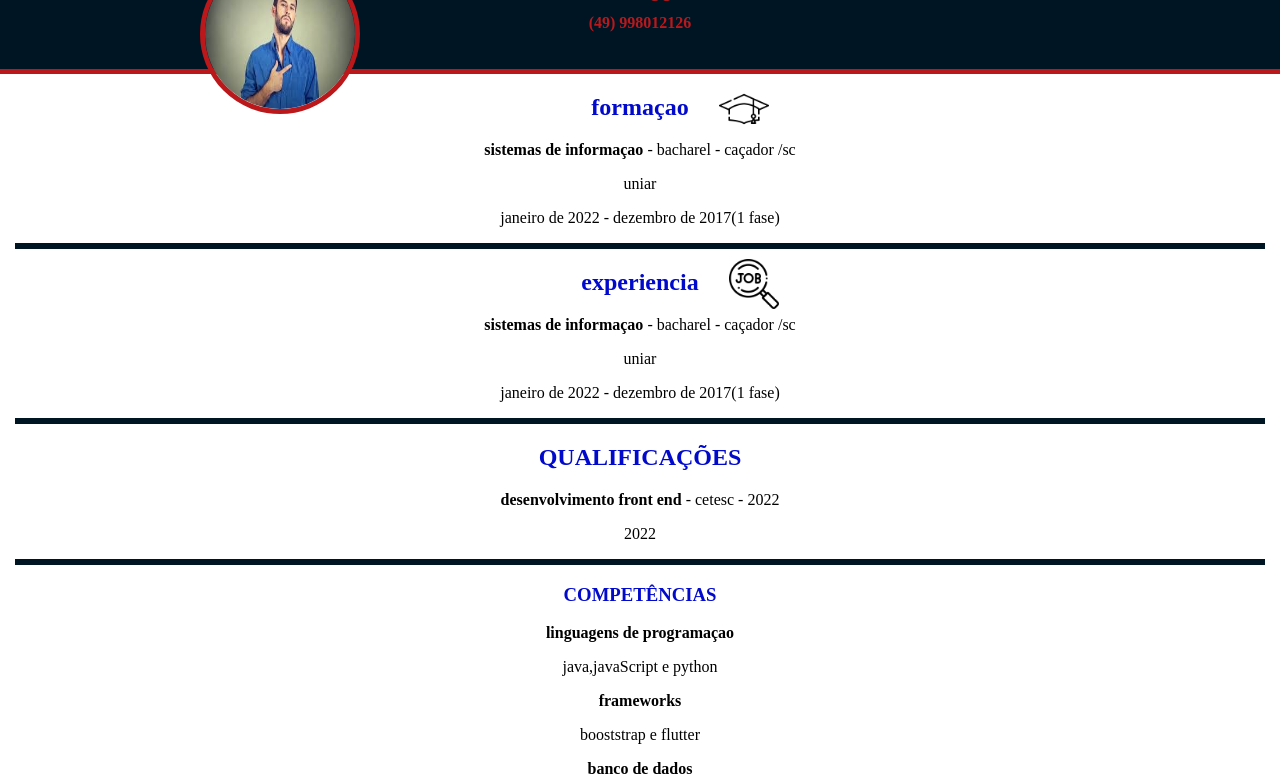
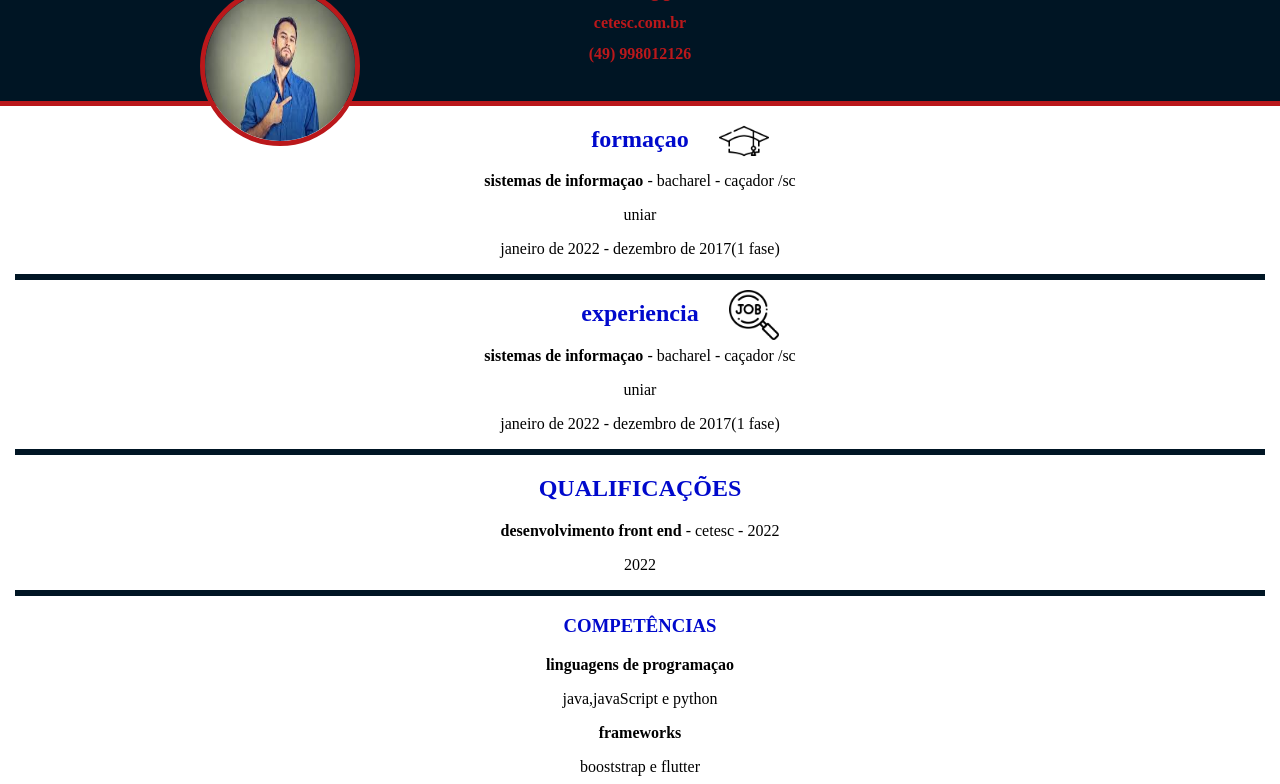
Before and after one commit to razarac712/pagina-html-css, a plain HTML site: page index.html in a window 1280 px wide. Shown: the part 86-870 px from the top of the page. Drawn offline with Linux system fonts and the light colour scheme.

Commit message:
add endereço site

```diff
--- a/index.html
+++ b/index.html
@@ -13,6 +13,7 @@
     <header class="cabecalho">
         <h1>Edson teles</h1>
         <h4>teles.edson.712@gmail.com</h4>
+        <h4>cetesc.com.br</h4>
         <h4>(49) 998012126</h4>
     </header>
 
```
